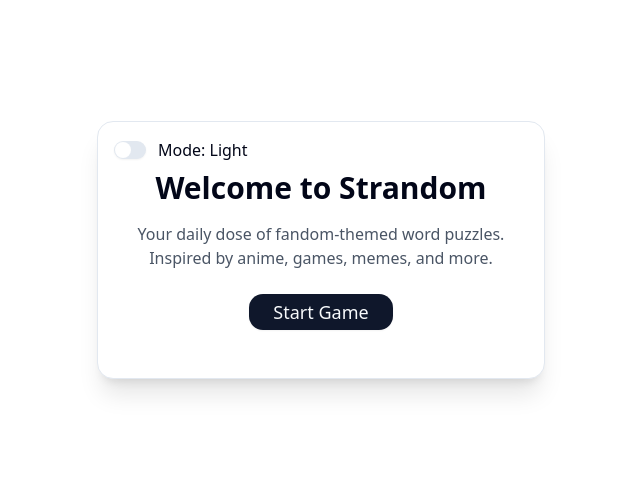
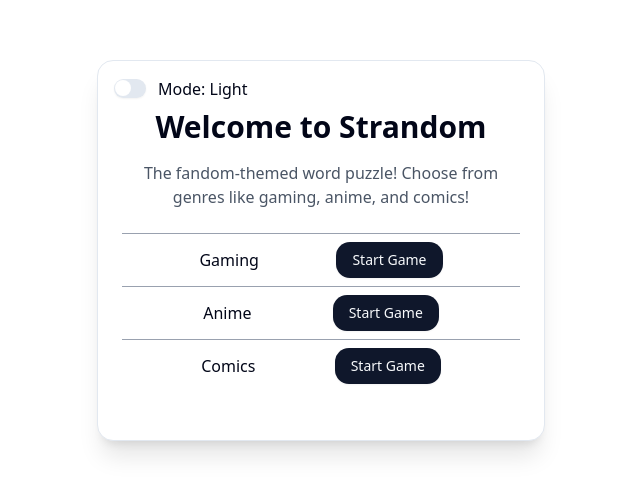
Before and after one commit to Coacoabro/strandom, a Next.js app: page / in a window 1280 px wide. Shown: the part 150-644 px from the top of the page, without its empty margins (319-959 px from the left). Built offline with nearby package versions, Linux system fonts and the light colour scheme.

Commit message:
Updated hint system

```diff
--- a/src/pages/[genre]/game.js
+++ b/src/pages/[genre]/game.js
@@ -260,7 +260,7 @@ export default function Game( {genre} ) {
 
                             <Button
                                 onClick={()=> handleHint()}
-                                className={`${guessedWords.length > allowedHint ? "animate-pulse" : ""}`}
+                                className={`${guessedWords.length > allowedHint ? "animate-pulse" : ""} `}
                             >
                                 Hint
                             </Button>
--- a/src/pages/index.js
+++ b/src/pages/index.js
@@ -17,11 +17,29 @@ export default function Home() {
         <CardContent className="p-6 text-center">
             <h1 className="text-3xl font-bold mb-4">Welcome to Strandom</h1>
             <p className="mb-6 text-gray-600">
-                Your daily dose of fandom-themed word puzzles. Inspired by anime, games, memes, and more.
+                The fandom-themed word puzzle! Choose from genres like gaming, anime, and comics!
             </p>
-            <Button asChild className="text-lg px-6 py-2 rounded-xl">
-                <Link href="/gaming/game">Start Game</Link>
-            </Button>
+            <div className="h-[1px] w-full bg-gray-400"/>
+            <div className="py-2 flex justify-evenly items-center">
+              <p>Gaming</p>
+              <Button asChild className="px-4 py-2 rounded-xl">
+                  <Link href="/gaming/game">Start Game</Link>
+              </Button>
+            </div>
+            <div className="h-[1px] w-full bg-gray-400"/>
+            <div className="py-2 flex justify-evenly items-center">
+              <p>Anime</p>
+              <Button asChild className="px-4 py-2 rounded-xl">
+                  <Link href="/anime/game">Start Game</Link>
+              </Button>
+            </div>
+            <div className="h-[1px] w-full bg-gray-400"/>
+            <div className="py-2 flex justify-evenly items-center">
+              <p>Comics</p>
+              <Button asChild className="px-4 py-2 rounded-xl">
+                  <Link href="/comics/game">Start Game</Link>
+              </Button>
+            </div>
         </CardContent>
       </Card>
     </main>
```
